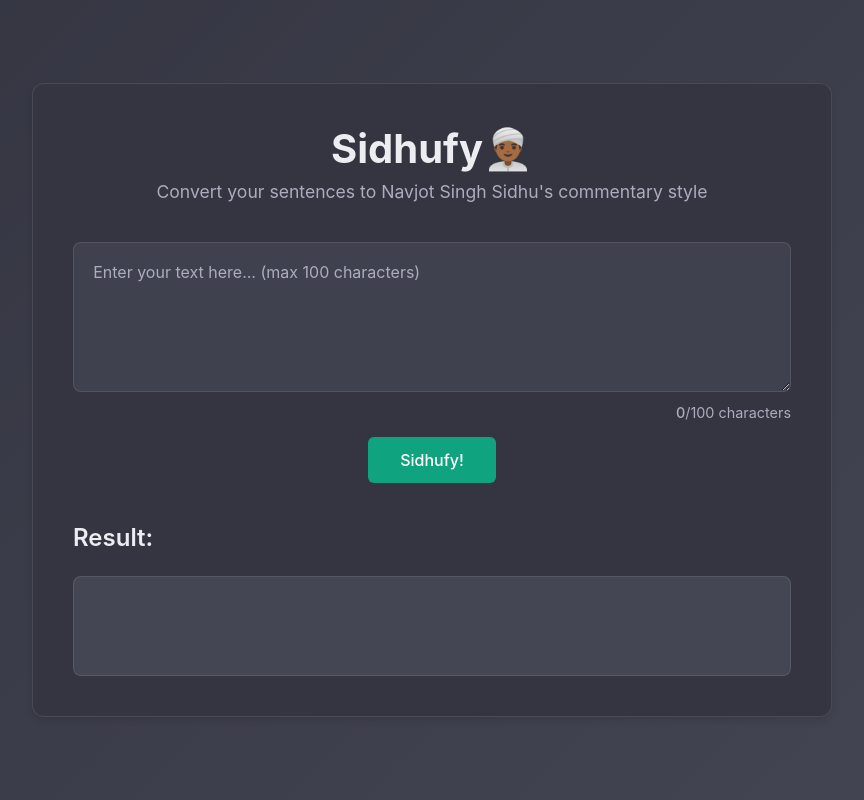
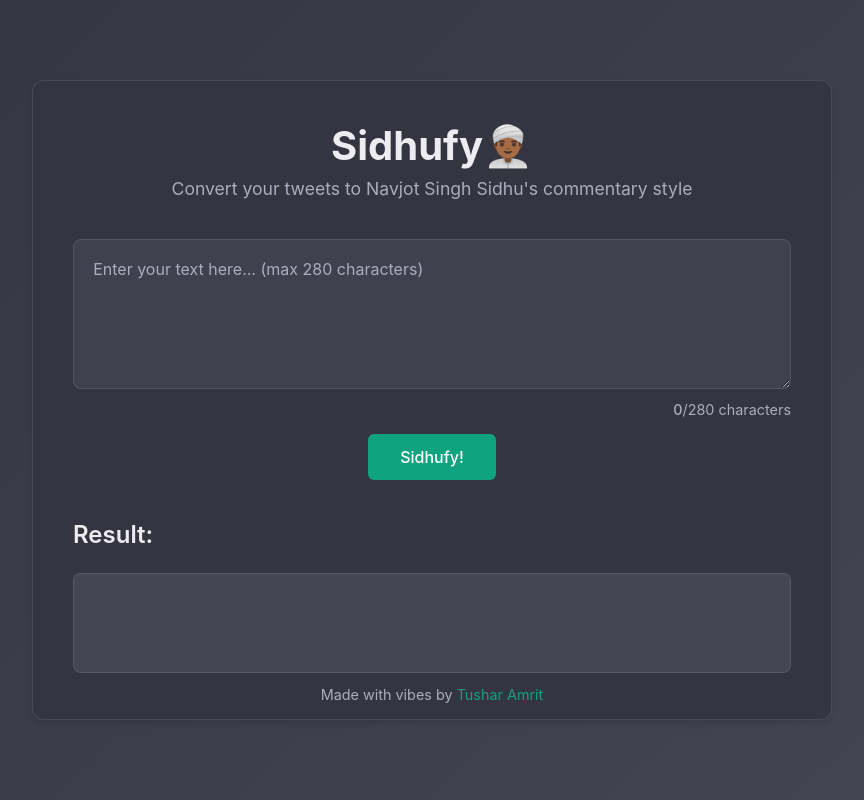
Before and after one commit to tushar-amrit-6/sidhufy, a Flask app: page / in a window 1280 px wide. Shown: the whole page, without its empty margins (208-1072 px from the left). Run offline with Flask 3, Linux system fonts and the light colour scheme.

Commit message:
add footer

```diff
--- a/static/style.css
+++ b/static/style.css
@@ -16,6 +16,7 @@
     --input-bg: #40414f;
     --result-bg: #444654;
     --error-color: #ff4444;
+    --link-color: #10a37f;
 }
 
 body {
@@ -36,6 +37,8 @@
     width: 100%;
     max-width: 800px;
     border: 1px solid var(--border-color);
+    position: relative;
+    min-height: 80vh;
 }
 
 h1 {
@@ -133,6 +136,29 @@
     color: var(--text-primary);
 }
 
+/* Footer styles */
+footer {
+    position: absolute;
+    bottom: 1rem;
+    left: 0;
+    right: 0;
+    text-align: center;
+    color: var(--text-secondary);
+    font-size: 0.9rem;
+    padding: 0 2.5rem;
+}
+
+footer a {
+    color: var(--link-color);
+    text-decoration: none;
+    transition: color 0.2s ease;
+}
+
+footer a:hover {
+    color: var(--primary-dark);
+    text-decoration: underline;
+}
+
 /* Loading animation */
 @keyframes pulse {
     0% { opacity: 0.6; }
@@ -148,6 +174,7 @@
 @media (max-width: 768px) {
     .container {
         padding: 1.5rem;
+        min-height: 90vh;
     }
 
     h1 {
@@ -158,4 +185,8 @@
         width: 100%;
         padding: 0.8rem;
     }
+
+    footer {
+        padding: 0 1.5rem;
+    }
 }
--- a/templates/index.html
+++ b/templates/index.html
@@ -9,12 +9,12 @@
 <body>
     <div class="container">
         <h1>Sidhufy👳🏾‍♂️</h1>
-        <p class="subtitle">Convert your sentences to Navjot Singh Sidhu's commentary style</p>
+        <p class="subtitle">Convert your tweets to Navjot Singh Sidhu's commentary style</p>
 
         <div class="input-container">
-            <textarea id="input-text" placeholder="Enter your text here... (max 100 characters)" maxlength="100"></textarea>
+            <textarea id="input-text" placeholder="Enter your text here... (max 280 characters)" maxlength="280"></textarea>
             <div class="char-counter">
-                <span id="char-count">0</span>/100 characters
+                <span id="char-count">0</span>/280 characters
             </div>
             <button id="convert-btn">Sidhufy!</button>
         </div>
@@ -23,6 +23,10 @@
             <h2>Result:</h2>
             <div id="result" class="result-box"></div>
         </div>
+
+        <footer>
+            <p>Made with vibes by <a href="https://x.com/pyaaraacetamol" target="_blank" rel="noopener noreferrer">Tushar Amrit</a></p>
+        </footer>
     </div>
 
     <script>
@@ -43,7 +47,7 @@
             return text
                 .replace(/[<>]/g, '') // Remove < and > to prevent HTML injection
                 .trim() // Remove leading/trailing whitespace
-                .slice(0, 100); // Ensure max length
+                .slice(0, 280); // Ensure max length
         }
 
         convertBtn.addEventListener('click', async () => {
```
